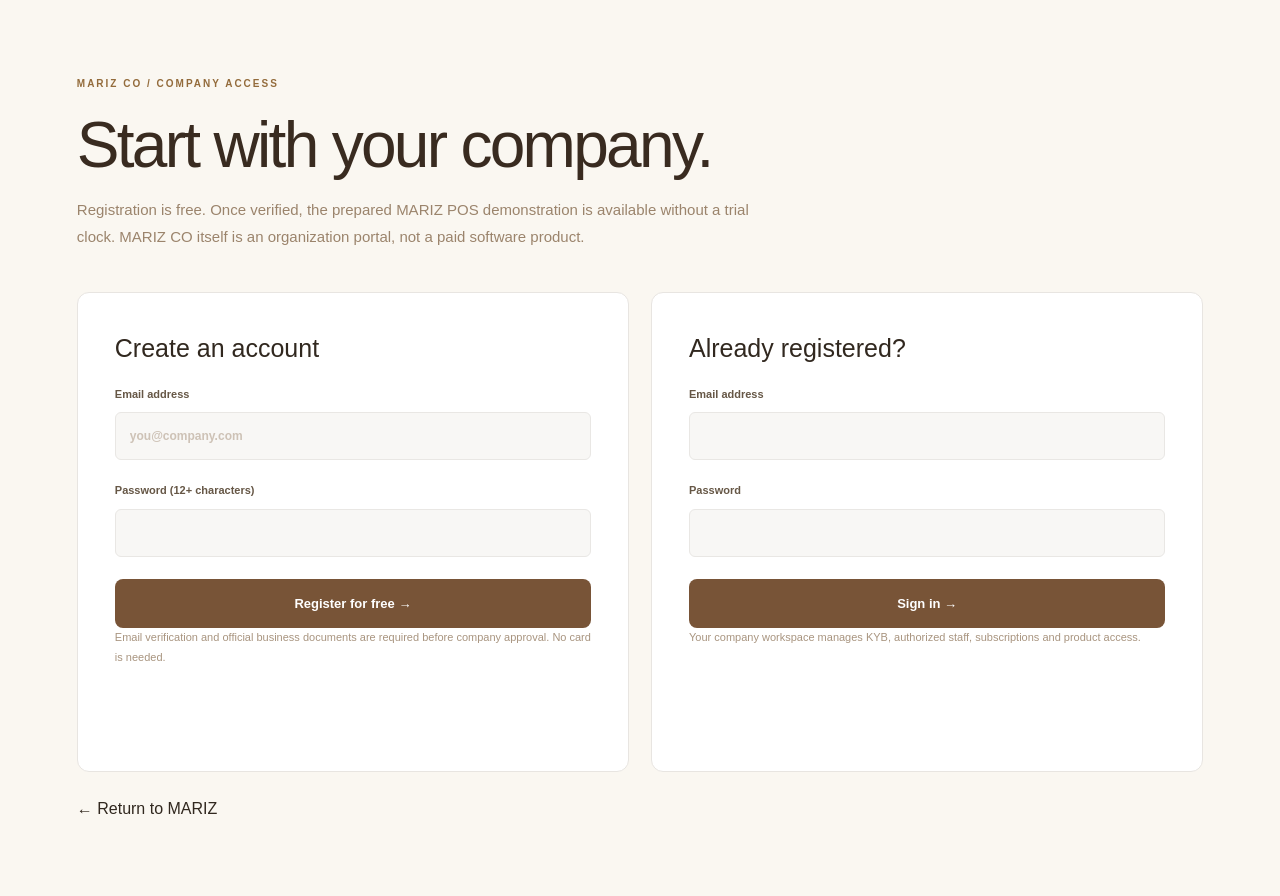
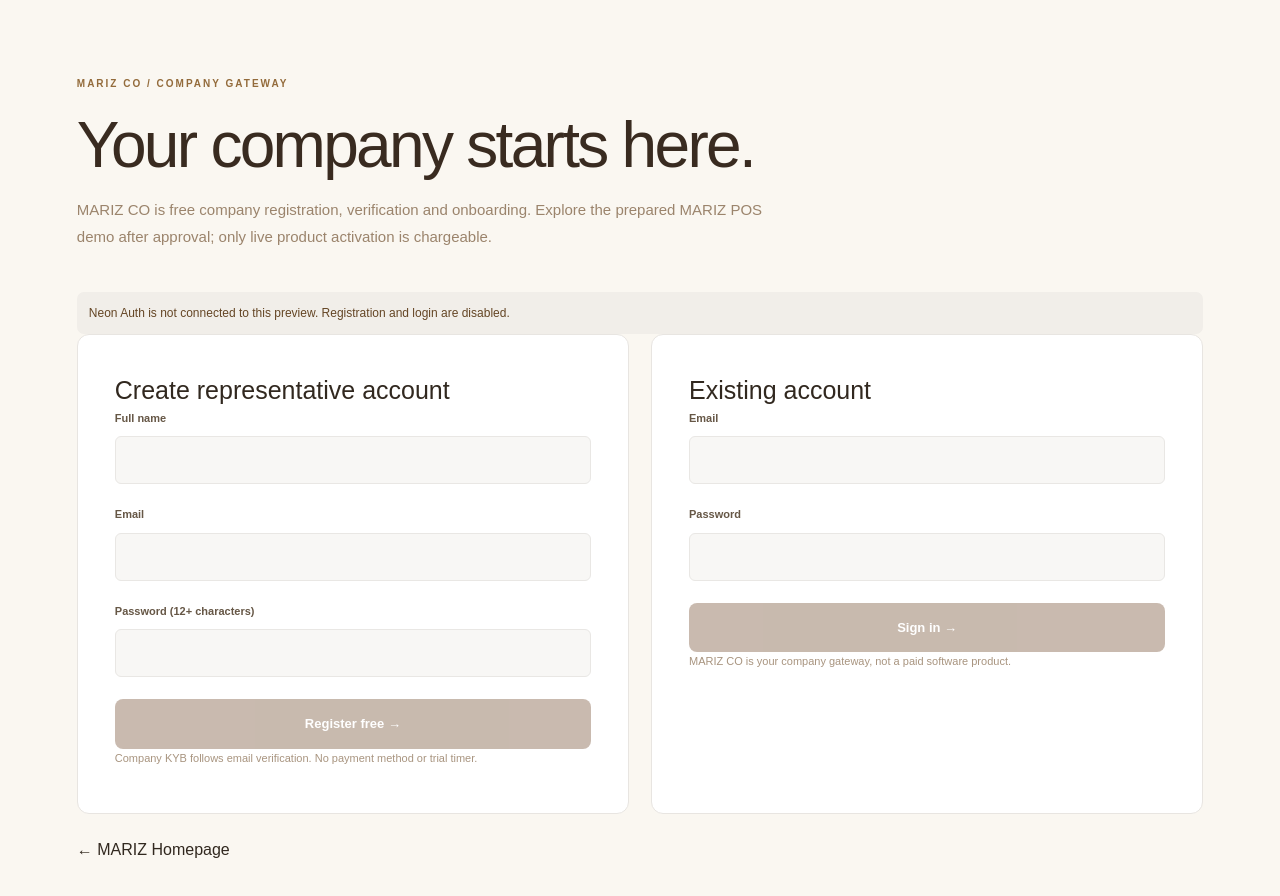
Before and after one commit to mohafiq007-cloud/nextjs, a Next.js app: page /co/auth in a window 1280 px wide. Shown: the top 896 px of the page. Built offline with nearby package versions, Linux system fonts and the light colour scheme; no server answers.

Commit message:
feat(neon): integrate isolated Neon Auth app/co/auth/page.tsx

```diff
--- a/app/co/auth/page.tsx
+++ b/app/co/auth/page.tsx
@@ -1,35 +1,26 @@
 import Link from "next/link";
-import { signIn, signUp } from "./actions";
-import { marizBackendConfigured } from "../../../lib/mariz/supabase-server";
-
-export const dynamic = "force-dynamic";
-export default async function CompanyAccess({ searchParams }: {
- searchParams: Promise<{message?: string}>;
-}) {
-  const { message } = await searchParams;
-  const enabled = marizBackendConfigured();
-  return <main className="interior">
-    <div className="interior-head"><span className="eyebrow">MARIZ CO / COMPANY ACCESS</span>
-      <h1>Start with your company.</h1><p>Registration is free. Once verified, the prepared MARIZ POS demonstration is available without a trial clock. MARIZ CO itself is an organization portal, not a paid software product.</p></div>
-    {message && <div className="notice" role="status">{message.slice(0,240)}</div>}
-    {!enabled && <div className="notice" role="status">Secure registration is disabled on this preview until a dedicated V2 database is commissioned. No personal information is being collected here.</div>}
-    <div className="two-col" style={{gridTemplateColumns:"repeat(auto-fit,minmax(min(100%,320px),1fr))"}}>
-      <section className="content-panel"><h2 style={{fontSize:25,marginBottom:18}}>Create an account</h2>
-        <form action={signUp} className="form-grid" style={{gridTemplateColumns:"1fr"}}>
-          <label>Email address<input name="email" type="email" autoComplete="email" required disabled={!enabled} placeholder="you@company.com"/></label>
-          <label>Password (12+ characters)<input name="password" type="password" autoComplete="new-password" required minLength={12} maxLength={128} disabled={!enabled}/></label>
-          <button className="button button-primary" disabled={!enabled}>Register for free →</button>
-        </form>
-        <p className="footnote">Email verification and official business documents are required before company approval. No card is needed.</p>
-      </section>
-      <section className="content-panel"><h2 style={{fontSize:25,marginBottom:18}}>Already registered?</h2>
-        <form action={signIn} className="form-grid" style={{gridTemplateColumns:"1fr"}}>
-          <label>Email address<input name="email" type="email" required autoComplete="email" disabled={!enabled}/></label>
-          <label>Password<input name="password" type="password" required autoComplete="current-password" disabled={!enabled}/></label>
-          <button className="button button-primary" disabled={!enabled}>Sign in →</button>
-        </form>
-        <p className="footnote">Your company workspace manages KYB, authorized staff, subscriptions and product access.</p>
-      </section>
-    </div><p style={{marginTop:25}}><Link href="/">← Return to MARIZ</Link></p>
-  </main>;
+import {signIn,signUp} from "./actions";
+import {neonBackendConfigured,neonPublicSignupsEnabled} from "../../../lib/mariz/neon-auth-server";
+export const dynamic="force-dynamic";
+export default async function CompanyAccess({searchParams}:{searchParams:Promise<{message?:string}>}){
+ const {message}=await searchParams,loginEnabled=neonBackendConfigured(),signupEnabled=neonPublicSignupsEnabled();
+ return <main className="interior">
+  <div className="interior-head"><span className="eyebrow">MARIZ CO / COMPANY GATEWAY</span><h1>Your company starts here.</h1><p>MARIZ CO is free company registration, verification and onboarding. Explore the prepared MARIZ POS demo after approval; only live product activation is chargeable.</p></div>
+  {message&&<div className="notice" role="status">{message.slice(0,240)}</div>}
+  {!loginEnabled&&<div className="notice" role="status">Neon Auth is not connected to this preview. Registration and login are disabled.</div>}
+  {loginEnabled&&!signupEnabled&&<div className="notice" role="status">New registration is paused until Neon's verified-email policy has been confirmed.</div>}
+  <div className="two-col" style={{gridTemplateColumns:"repeat(auto-fit,minmax(min(100%,320px),1fr))"}}>
+   <section className="content-panel"><h2 style={{fontSize:25}}>Create representative account</h2><form action={signUp} className="form-grid" style={{gridTemplateColumns:"1fr"}}>
+    <label>Full name<input name="name" autoComplete="name" required disabled={!signupEnabled} minLength={3} maxLength={120}/></label>
+    <label>Email<input name="email" type="email" autoComplete="email" required disabled={!signupEnabled}/></label>
+    <label>Password (12+ characters)<input name="password" type="password" autoComplete="new-password" required minLength={12} maxLength={128} disabled={!signupEnabled}/></label>
+    <button className="button button-primary" disabled={!signupEnabled}>Register free →</button>
+   </form><p className="footnote">Company KYB follows email verification. No payment method or trial timer.</p></section>
+   <section className="content-panel"><h2 style={{fontSize:25}}>Existing account</h2><form action={signIn} className="form-grid" style={{gridTemplateColumns:"1fr"}}>
+    <label>Email<input name="email" type="email" autoComplete="email" required disabled={!loginEnabled}/></label>
+    <label>Password<input name="password" type="password" autoComplete="current-password" required disabled={!loginEnabled}/></label>
+    <button className="button button-primary" disabled={!loginEnabled}>Sign in →</button>
+   </form><p className="footnote">MARIZ CO is your company gateway, not a paid software product.</p></section>
+  </div><p style={{marginTop:24}}><Link href="/">← MARIZ Homepage</Link></p>
+ </main>;
 }
```
